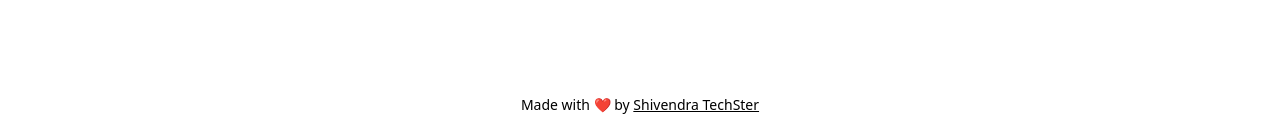
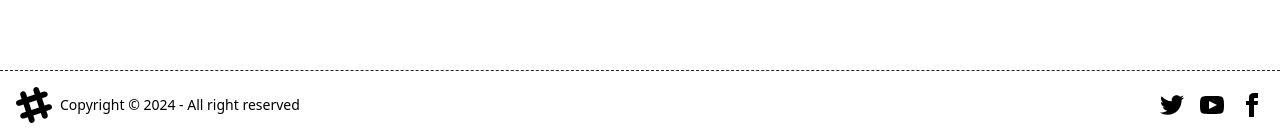
Before and after one commit to dvlpr-shivendra/next-ecommerce, a Next.js app: page /orders in a window 1280 px wide. Shown: the part 661-797 px from the top of the page. Built offline with nearby package versions, Linux system fonts and the light colour scheme; no server answers.

Commit message:
Update footer

```diff
--- a/components/footer.tsx
+++ b/components/footer.tsx
@@ -2,13 +2,56 @@
 
 function Footer() {
   return (
-    <footer className="flex items-center justify-center p-6">
-      <p className="text-sm">
-        Made with ❤️ by{" "}
-        <a href="https://github.com/dvlpr-shivendra" className="underline">
-          Shivendra TechSter
+    <footer className="footer items-center p-4 border-t border-accent border-dashed">
+      <aside className="items-center grid-flow-col">
+        <svg
+          width="36"
+          height="36"
+          viewBox="0 0 24 24"
+          xmlns="http://www.w3.org/2000/svg"
+          fillRule="evenodd"
+          clipRule="evenodd"
+          className="fill-current"
+        >
+          <path d="M22.672 15.226l-2.432.811.841 2.515c.33 1.019-.209 2.127-1.23 2.456-1.15.325-2.148-.321-2.463-1.226l-.84-2.518-5.013 1.677.84 2.517c.391 1.203-.434 2.542-1.831 2.542-.88 0-1.601-.564-1.86-1.314l-.842-2.516-2.431.809c-1.135.328-2.145-.317-2.463-1.229-.329-1.018.211-2.127 1.231-2.456l2.432-.809-1.621-4.823-2.432.808c-1.355.384-2.558-.59-2.558-1.839 0-.817.509-1.582 1.327-1.846l2.433-.809-.842-2.515c-.33-1.02.211-2.129 1.232-2.458 1.02-.329 2.13.209 2.461 1.229l.842 2.515 5.011-1.677-.839-2.517c-.403-1.238.484-2.553 1.843-2.553.819 0 1.585.509 1.85 1.326l.841 2.517 2.431-.81c1.02-.33 2.131.211 2.461 1.229.332 1.018-.21 2.126-1.23 2.456l-2.433.809 1.622 4.823 2.433-.809c1.242-.401 2.557.484 2.557 1.838 0 .819-.51 1.583-1.328 1.847m-8.992-6.428l-5.01 1.675 1.619 4.828 5.011-1.674-1.62-4.829z"></path>
+        </svg>
+        <p>Copyright © 2024 - All right reserved</p>
+      </aside>
+      <nav className="grid-flow-col gap-4 md:place-self-center md:justify-self-end">
+        <a>
+          <svg
+            xmlns="http://www.w3.org/2000/svg"
+            width="24"
+            height="24"
+            viewBox="0 0 24 24"
+            className="fill-current"
+          >
+            <path d="M24 4.557c-.883.392-1.832.656-2.828.775 1.017-.609 1.798-1.574 2.165-2.724-.951.564-2.005.974-3.127 1.195-.897-.957-2.178-1.555-3.594-1.555-3.179 0-5.515 2.966-4.797 6.045-4.091-.205-7.719-2.165-10.148-5.144-1.29 2.213-.669 5.108 1.523 6.574-.806-.026-1.566-.247-2.229-.616-.054 2.281 1.581 4.415 3.949 4.89-.693.188-1.452.232-2.224.084.626 1.956 2.444 3.379 4.6 3.419-2.07 1.623-4.678 2.348-7.29 2.04 2.179 1.397 4.768 2.212 7.548 2.212 9.142 0 14.307-7.721 13.995-14.646.962-.695 1.797-1.562 2.457-2.549z"></path>
+          </svg>
         </a>
-      </p>
+        <a>
+          <svg
+            xmlns="http://www.w3.org/2000/svg"
+            width="24"
+            height="24"
+            viewBox="0 0 24 24"
+            className="fill-current"
+          >
+            <path d="M19.615 3.184c-3.604-.246-11.631-.245-15.23 0-3.897.266-4.356 2.62-4.385 8.816.029 6.185.484 8.549 4.385 8.816 3.6.245 11.626.246 15.23 0 3.897-.266 4.356-2.62 4.385-8.816-.029-6.185-.484-8.549-4.385-8.816zm-10.615 12.816v-8l8 3.993-8 4.007z"></path>
+          </svg>
+        </a>
+        <a>
+          <svg
+            xmlns="http://www.w3.org/2000/svg"
+            width="24"
+            height="24"
+            viewBox="0 0 24 24"
+            className="fill-current"
+          >
+            <path d="M9 8h-3v4h3v12h5v-12h3.642l.358-4h-4v-1.667c0-.955.192-1.333 1.115-1.333h2.885v-5h-3.808c-3.596 0-5.192 1.583-5.192 4.615v3.385z"></path>
+          </svg>
+        </a>
+      </nav>
     </footer>
   );
 }
--- a/pages/index.tsx
+++ b/pages/index.tsx
@@ -9,7 +9,7 @@
 export default function Home({ data }: { data: GetProductsRes }) {
   return (
     <div className="mt-14">
-      <div className="mt-8 mb-12 p-6 border border-accent border-dashed">
+      <div className="mt-8 mb-12 p-8 border border-accent border-dashed">
         <h1 className="text-3xl font-bold leading-none text-gray-900 mb-4">
           SimplyBuy
         </h1>
```
